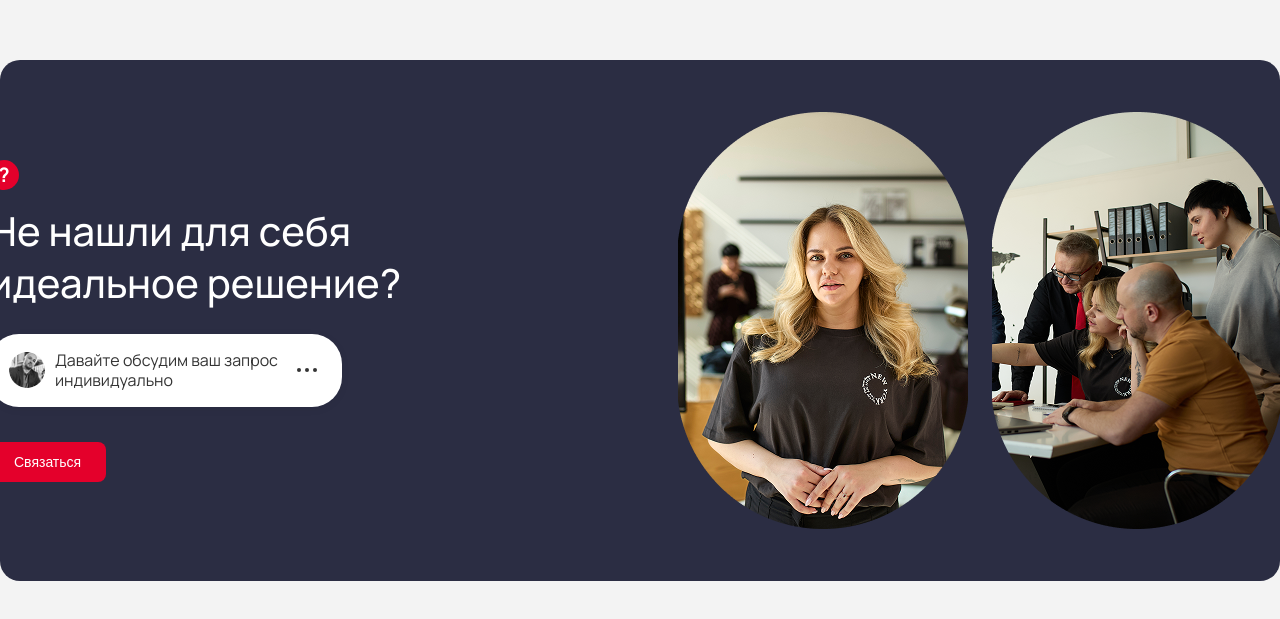
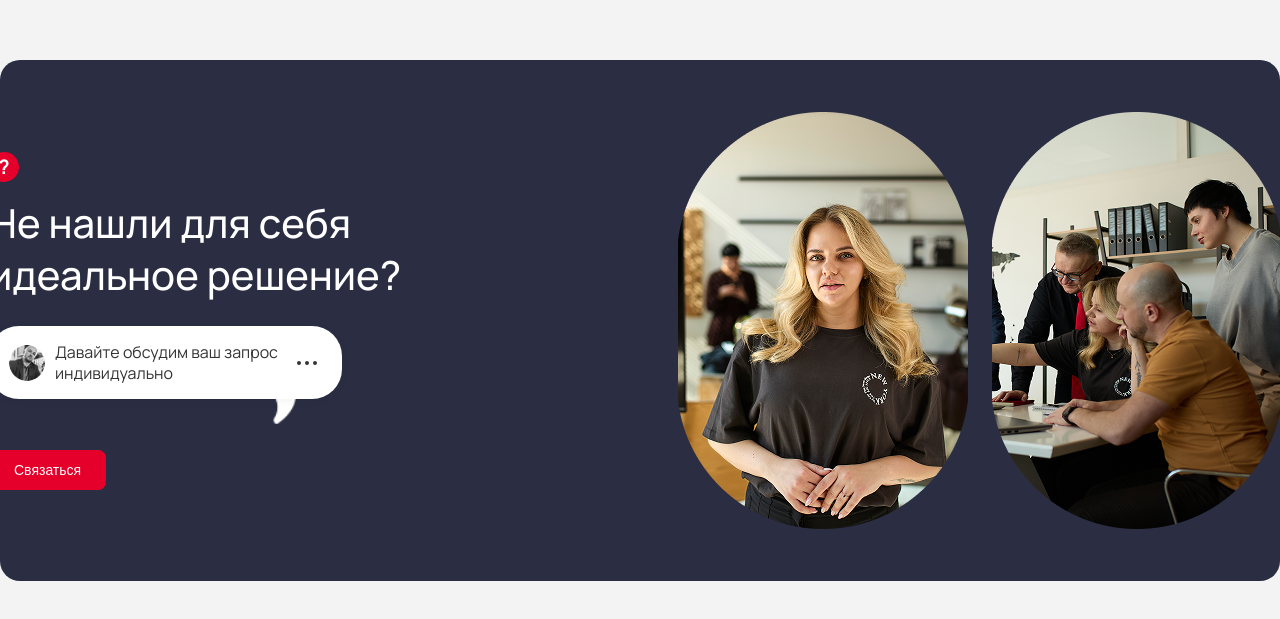
Before and after one commit to Max-Semian/b-tools, a Next.js app: page /b-tools/ in a window 1280 px wide. Shown: the part 11369-11988 px from the top of the page. Built offline with nearby package versions, Linux system fonts and the light colour scheme.

Commit message:
Hvostik Fix

```diff
--- a/src/app/components/QuestionSection/QuestionSection.module.css
+++ b/src/app/components/QuestionSection/QuestionSection.module.css
@@ -110,6 +110,11 @@
   border-radius: 50%;
 }
 
+.form .hvostik {
+  width: 26px;
+  margin-top: -29px;
+  margin-left: 282px;
+}
 /* Точки меню справа */
 .menuDots {
   display: flex;
--- a/src/app/components/QuestionSection/QuestionSection.tsx
+++ b/src/app/components/QuestionSection/QuestionSection.tsx
@@ -48,6 +48,15 @@ const QuestionBlock: React.FC = () => {
                         <span className={styles.dotItem}></span>
                     </div>
                 </div>
+                <div className={styles.hvostik}>
+                  <Image
+                          src="images/hvostik.png"
+                          alt="Хвостик"
+                          width={3}
+                          height={38}
+                          style={{ width: '100%', height: 'auto', objectFit: 'cover',  }}
+                  />
+                </div>
                 <button type="submit" className={styles.submitButton}>
                   Связаться
                 </button>
```
Also changed, not shown: public/images/hvostik.png (added).
